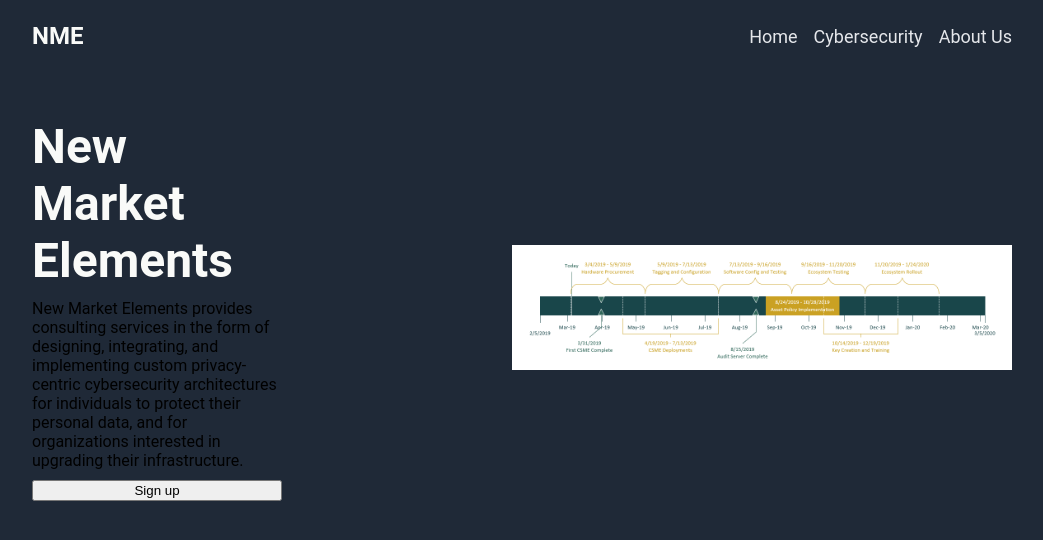
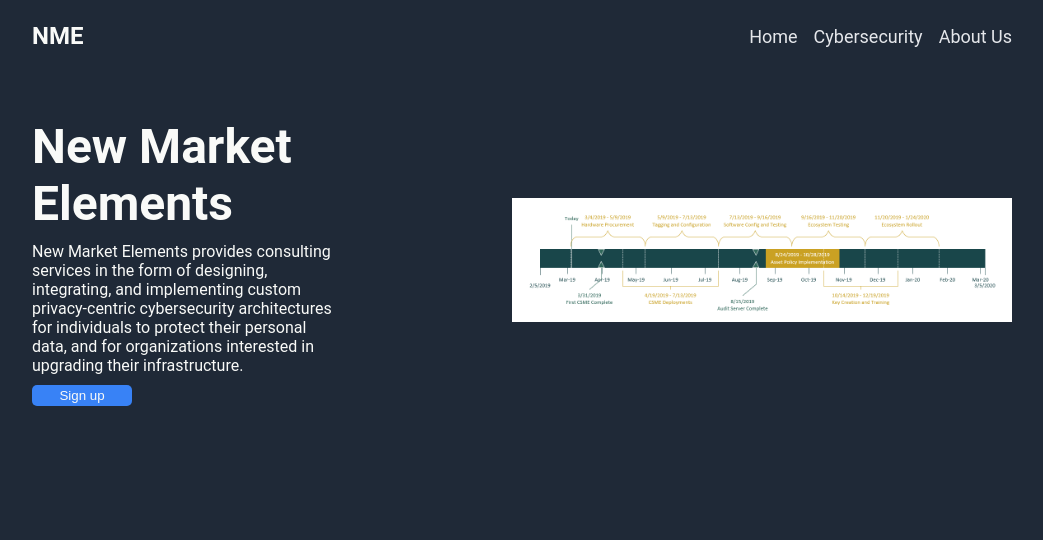
Before and after one commit to alexander-laudino/top-landing-page, a plain HTML site: page index.html in a window 1280 px wide. Shown: the whole page, without its empty margins (118-1161 px from the left). Drawn offline with Linux system fonts and the light colour scheme.

Commit message:
Add style to bottom-header-left button

```diff
--- a/css/styles.css
+++ b/css/styles.css
@@ -1,5 +1,6 @@
 body {
     background-color: #1F2937;
+    color: #F9FAF8;
     margin: 0;
     min-height: 100vh;
     display: flex;
@@ -57,7 +58,7 @@ a {
 }
 
 .bottom-header-left {
-    width: 250px;
+    width: 300px;
     display: flex;
     flex-flow: column;
     justify-content: space-between;
@@ -73,6 +74,7 @@ a {
 }
 
 #timeline {
+    flex-shrink: 1;
     width: 500px;
     height: auto;
 }
@@ -80,3 +82,13 @@ a {
 .bottom-header-left p {
     margin: 0;
 }
+
+.bottom-header-left button {
+    width: 100px;
+    height: auto;
+    padding: 3px;
+    border-radius: 5px;
+    background-color: #3882F6;
+    border-style: none;
+    color: #F9FAF8;
+}
```
